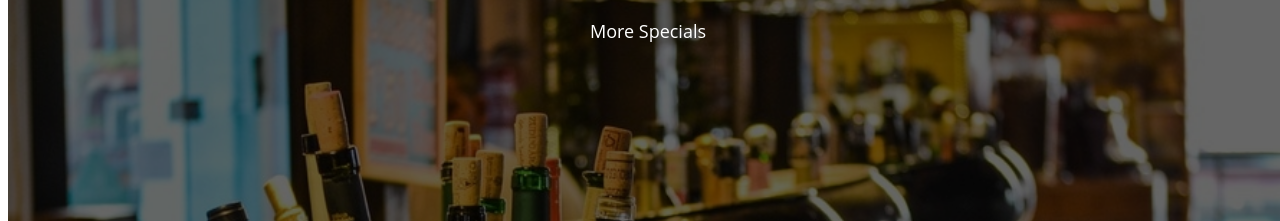
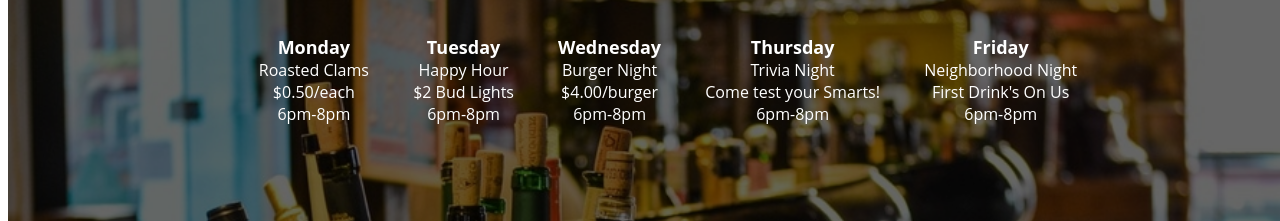
Before and after one commit to jackmasterson/bars, a plain HTML site: page index.html in a window 1280 px wide. Both pictures are taken after a click on the item "Specials". Shown: the part 237-458 px from the top of the page. Drawn offline with Linux system fonts and the light colour scheme; no server answers; files whose address does not match are found by name.

Commit message:
Add Specials Info and ULs

```diff
--- a/css/style.css
+++ b/css/style.css
@@ -132,3 +132,12 @@ a {
 .add-info-ul {
 	padding-left: 0;
 }
+
+.specials-ul {
+	display: inline-block;
+}
+
+.lead-li {
+	font-size: 18px;
+	font-weight: bold;
+}
--- a/index.html
+++ b/index.html
@@ -23,7 +23,17 @@
 					<div data-bind="if: description">
 
 						<h1 class="info-head" data-bind="text: description"></h1>
-						<p class="info-par" data-bind="text: subDescription"></p>
+						<p class="info-par" data-bind="if: subDescription"><span data-bind="text: subDescription"></span></p>
+						<div data-bind="if: specials">
+							<div data-bind="foreach: specials">
+								<ul class="specials-ul">
+									<li class="lead-li" data-bind="text: day"></li>
+									<li data-bind="text: special"></li>
+									<li data-bind="text: price"></li>
+									<li data-bind="text: time"></li>
+								</ul>
+							</div>
+						</div>
 					</div>
 					<div data-bind="if: href">
 						<a class="directions-href" target="_blank" data-bind="attr: {href: href}, text: header"></a>
--- a/js/script.js
+++ b/js/script.js
@@ -19,6 +19,7 @@ var model = {
 			classed: "menu-li",
 			description: 'Menu',
 			subDescription: 'More Menu',
+			specials: ko.observable(false),
 			href: ko.observable(false)
 		},
 		{
@@ -28,13 +29,47 @@ var model = {
 			subDescription: "Book Jack's for any event - we've got lots" +
 				" of space, plenty of different catered menus to choose from" +
 				" and anything you need to throw a rockin' good time!",
+			specials: ko.observable(false),
 			href: ko.observable(false)
 		},
 		{
 			header: "Specials",
 			classed: "specials-li",
 			description: "Specials",
-			subDescription: "More Specials",
+			subDescription: ko.observable(false),
+			specials:
+			[
+				{
+					day: "Monday",
+					special: "Roasted Clams",
+					price: "$0.50/each",
+					time: "6pm-8pm"
+				},
+				{
+					day: "Tuesday",
+					special: "Happy Hour",
+					price: "$2 Bud Lights",
+					time: "6pm-8pm"
+				},
+				{
+					day: "Wednesday",
+					special: "Burger Night",
+					price: "$4.00/burger",
+					time: "6pm-8pm"
+				},
+				{
+					day: "Thursday",
+					special: "Trivia Night",
+					price: "Come test your Smarts!",
+					time: "6pm-8pm"
+				},
+								{
+					day: "Friday",
+					special: "Neighborhood Night",
+					price: "First Drink's On Us",
+					time: "6pm-8pm"
+				}
+			],
 			href: ko.observable(false)
 		},
 		{
@@ -42,6 +77,7 @@ var model = {
 			classed: "directions-li",
 			description: ko.observable(false),
 			subDescription: ko.observable(false),
+			specials: ko.observable(false),
 			href: "https://www.google.com/maps/dir//"+
 				"Rod's+Olde+Irish+Tavern,+507+Washington+Blvd,"+
 				"+Sea+Girt,+NJ+08750/@40.1300264,-74.0422897,17z/data=!"+
@@ -55,6 +91,7 @@ var model = {
 			classed: "about-li",
 			description: "Jack's isn't just a local restaurant." +
 				" It's a Jersey Shore staple.",
+			specials: ko.observable(false),
 			subDescription: "Jack's is old school. If you're looking for the" +
 				" quintessential bar-and-restaurant experience, the kind of place" +
 				" where you can always find a smile, meet a neighbor, or have a beer,"+
```
